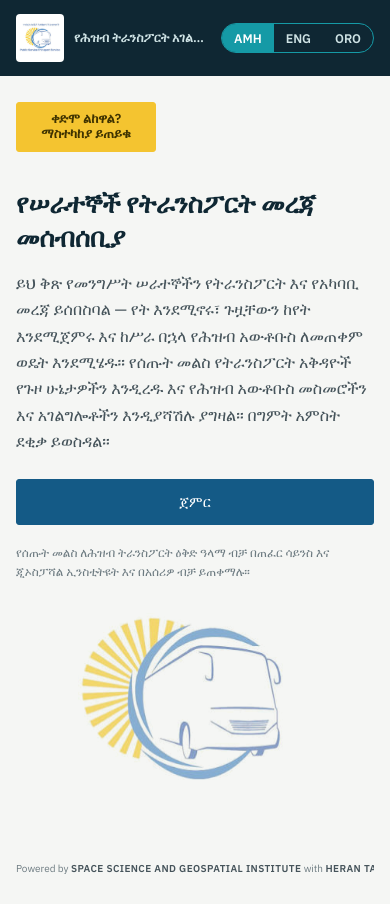
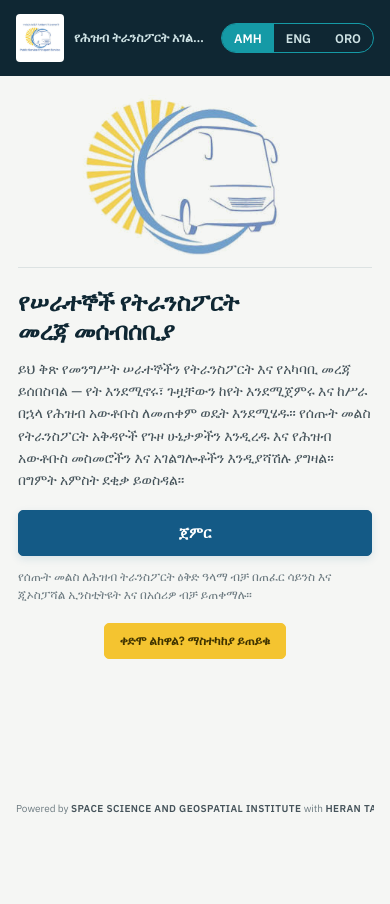
Before and after one commit to Rapmoo/TransportationPlatform-frontend, a React (Vite) app: page / in a window 390 px wide. After the commit the page ends 844 px from the top, so only its background shows below. Built offline with nearby package versions, Linux system fonts and the light colour scheme; no server answers.

Commit message:
Improve worker welcome page styling

```diff
--- a/src/index.css
+++ b/src/index.css
@@ -535,10 +535,10 @@ button:disabled {
   text-align: right;
 }
 
-/* ---- Welcome ---- */
-
-/* On desktop, the landing page is a true viewport panel: no page scroll,
-   no oversized top gap, and the footer stays inside the first screen. */
+/* ---- Welcome: balanced, equal-width two-column landing page ---- */
+
+/* Keep the welcome screen within the first viewport while giving both halves
+   exactly the same grid width. The normal form screens keep their own width. */
 .worker-app-welcome {
   height: 100%;
   min-height: 0;
@@ -547,106 +547,128 @@ button:disabled {
 
 .worker-app-welcome .worker-main-welcome {
   flex: 1 1 auto;
+  width: 100%;
+  max-width: none;
   min-height: 0;
-  max-width: 1180px;
+  padding: 16px clamp(20px, 4.2vw, 68px) 18px;
 }
 
 .worker-main-welcome {
-  max-width: 1180px;
+  max-width: none;
 }
 
 .welcome-layout {
-  position: relative;
   display: grid;
-  grid-template-columns: minmax(0, 1fr) minmax(300px, 0.82fr);
-  grid-template-areas: "content logo";
-  align-items: start;
-  gap: 48px;
+  grid-template-columns: minmax(0, 1fr) minmax(0, 1fr);
+  grid-template-areas: "logo content";
+  align-items: stretch;
+  gap: clamp(22px, 3.4vw, 54px);
+  width: 100%;
+  height: 100%;
   min-height: 0;
-  height: 100%;
-  padding: 10px 0 58px;
+  margin: 0 auto;
 }
 
 .welcome-side {
   min-width: 0;
 }
 
-.welcome-change-request {
-  position: absolute;
-  left: 0;
-  bottom: 12px;
-  z-index: 2;
-  width: auto;
-}
-
-.welcome-content {
-  grid-area: content;
-  position: relative;
-  z-index: 1;
-  text-align: left;
-  max-width: 680px;
-}
-
-.welcome-content h1 {
-  font-size: 26px;
-  color: var(--ink-900);
-  margin-bottom: 14px;
-}
-
-.welcome-content > p {
-  font-size: 16px;
-  color: var(--slate-700);
-  line-height: 1.65;
-  margin-bottom: 24px;
-}
-
-.welcome-content .welcome-privacy-note {
-  font-size: 12px;
-  color: var(--slate-500);
-  margin-top: 18px;
-  margin-bottom: 0;
-}
-
 .welcome-logo-side {
   grid-area: logo;
   display: flex;
   align-items: center;
   justify-content: center;
-  align-self: stretch;
+  min-width: 0;
+  min-height: 0;
+  border-right: 1px solid var(--slate-200);
   pointer-events: none;
 }
 
 .welcome-logo-mark {
-  width: min(100%, 360px);
+  display: block;
+  width: min(82%, 440px);
   aspect-ratio: 335 / 221;
   background-repeat: no-repeat;
   background-position: center;
   background-size: contain;
-  opacity: 0.6;
+  opacity: 0.72;
   mix-blend-mode: multiply;
   filter: none;
 }
 
-.welcome-change-request-button {
-  position: absolute;
-  left: 0;
-  bottom: 12px;
-  z-index: 3;
-  width: 170px;
-  max-width: 70%;
+.welcome-content {
+  grid-area: content;
+  display: flex;
+  align-items: center;
+  justify-content: center;
+  min-width: 0;
+  min-height: 0;
+  padding: 12px 0;
+}
+
+.welcome-content-inner {
+  width: min(100%, 560px);
+  margin: 0 auto;
+  text-align: left;
+}
+
+.welcome-content h1 {
+  max-width: 540px;
+  font-size: clamp(25px, 2.2vw, 34px);
+  line-height: 1.2;
+  color: var(--ink-900);
+  margin: 0 0 18px;
+  text-wrap: balance;
+}
+
+.welcome-content .welcome-description {
+  font-size: clamp(14.5px, 1.08vw, 16px);
+  color: var(--slate-700);
+  line-height: 1.7;
+  margin: 0 0 22px;
+}
+
+.welcome-start-button {
+  width: 100%;
+  min-height: 48px;
+  font-size: 15px;
+  font-weight: 600;
+  border-radius: 5px;
+  box-shadow: 0 3px 8px rgba(20, 90, 134, 0.12);
+}
+
+.welcome-content .welcome-privacy-note {
+  font-size: 12px;
+  color: var(--slate-500);
+  line-height: 1.55;
+  margin: 15px 0 0;
+}
+
+/* The edit action is intentionally quieter and centered beneath the text. */
+.welcome-layout .welcome-change-request-button {
+  display: flex;
+  align-items: center;
+  justify-content: center;
+  width: fit-content;
+  min-width: 180px;
+  max-width: min(100%, 250px);
+  min-height: 36px;
+  margin: 22px auto 0;
+  padding: 8px 15px;
+  border-radius: 5px;
+  background: #F4C430;
+  border: 1px solid #F4C430;
+  color: #3F3300;
+  font-size: 12px;
+  font-weight: 600;
+  line-height: 1.35;
   text-align: center;
-  min-height: 32px;
-  padding: 6px 9px;
-  background: #F4C430;
-  border-color: #F4C430;
-  color: #3F3300;
-  font-size: 11px;
-  font-weight: 600;
-  line-height: 1.15;
+  white-space: normal;
   box-shadow: none;
-}
-
-.welcome-change-request-button:hover:not(:disabled) {
+  flex: 0 1 auto;
+}
+
+.welcome-layout .welcome-change-request-button:hover:not(:disabled) {
   background: #E6B61F;
   border-color: #E6B61F;
   color: #2E2500;
@@ -680,13 +702,26 @@ button:disabled {
 }
 
 @media (max-width: 960px) and (min-width: 701px) {
+  .worker-app-welcome .worker-main-welcome {
+    padding-right: 24px;
+    padding-left: 24px;
+  }
+
   .welcome-layout {
-    grid-template-columns: minmax(0, 1fr) minmax(240px, 0.72fr);
-    gap: 28px;
+    gap: 22px;
   }
 
   .welcome-logo-mark {
-    width: 300px;
+    width: 84%;
+  }
+
+  .welcome-content h1 {
+    font-size: clamp(23px, 2.7vw, 28px);
+  }
+
+  .welcome-content .welcome-description {
+    font-size: 14px;
+    line-height: 1.6;
   }
 }
 
@@ -699,45 +734,67 @@ button:disabled {
 
   .worker-app-welcome .worker-main-welcome {
     flex: 1 1 auto;
+    width: 100%;
+    max-width: 640px;
     min-height: 0;
-  }
-
-  .worker-main-welcome {
-    max-width: 640px;
+    padding: 14px 18px 22px;
   }
 
   .welcome-layout {
     display: flex;
     flex-direction: column;
     align-items: stretch;
-    gap: 22px;
+    gap: 12px;
+    height: auto;
     min-height: 0;
-    height: auto;
-    padding: 18px 0 12px;
+  }
+
+  .welcome-logo-side {
+    order: 1;
+    min-height: 135px;
+    border-right: 0;
+    border-bottom: 1px solid var(--slate-200);
+    padding-bottom: 12px;
+  }
+
+  .welcome-logo-mark {
+    width: min(68vw, 250px);
   }
 
   .welcome-content {
-    order: 1;
-    max-width: none;
-  }
-
-  .welcome-logo-side {
     order: 2;
-    min-height: 180px;
-  }
-
-  .welcome-change-request {
-    position: static;
-  }
-
-  .welcome-change-request-button {
-    position: static;
-    align-self: flex-start;
-    margin-top: 4px;
-  }
-
-  .welcome-logo-mark {
-    width: min(75vw, 260px);
+    display: block;
+    padding: 8px 0 0;
+  }
+
+  .welcome-content-inner {
+    width: 100%;
+    max-width: 560px;
+  }
+
+  .welcome-content h1 {
+    font-size: clamp(24px, 6vw, 30px);
+    margin-bottom: 12px;
+  }
+
+  .welcome-content .welcome-description {
+    font-size: 14px;
+    line-height: 1.6;
+    margin-bottom: 18px;
+  }
+
+  .welcome-start-button {
+    min-height: 46px;
+  }
+
+  .welcome-content .welcome-privacy-note {
+    margin-top: 12px;
+  }
+
+  .welcome-layout .welcome-change-request-button {
+    margin-top: 18px;
+    min-width: 180px;
+    max-width: min(100%, 250px);
   }
 }
 
@@ -1670,10 +1727,6 @@ button:disabled {
 
 .cr-tab {
   flex: 1;
-  display: inline-flex;
-  align-items: center;
-  justify-content: center;
-  gap: 6px;
   padding: 9px 10px;
   border: 1px solid var(--slate-200);
   background: var(--white);
@@ -1893,12 +1946,3 @@ button:disabled {
   font-size: 13px;
   line-height: 1.5;
 }
-
-
-/* Keep the welcome-page correction link narrow even when the generic trigger rule loads later. */
-.welcome-layout .welcome-change-request-button {
-  width: min(140px, 70%) !important;
-  max-width: 140px !important;
-  flex: 0 0 auto;
-  box-sizing: border-box;
-}
--- a/src/steps/WelcomeStep.jsx
+++ b/src/steps/WelcomeStep.jsx
@@ -4,21 +4,10 @@ import publicTransportMark from '../assets/logos/public-transport-mark.png';
 
 export default function WelcomeStep() {
   const { t } = useLanguage();
-  const { setStep, openCorrection } = useWorkerForm();
+  const { setStep } = useWorkerForm();
 
   return (
     <div className="welcome-layout">
-      <section className="welcome-content">
-        <h1>{t('welcomeTitle')}</h1>
-        <p>{t('welcomeSubtitle')}</p>
-        <button type="button" className="btn btn-primary btn-block welcome-start-button" onClick={() => setStep(STEPS.FORM)}>
-          {t('welcomeStart')}
-        </button>
-        <p className="welcome-privacy-note">
-          {t('welcomePrivacyNote')}
-        </p>
-      </section>
-
       <aside className="welcome-side welcome-logo-side" aria-hidden="true">
         <div
           className="welcome-logo-mark"
@@ -26,13 +15,27 @@ export default function WelcomeStep() {
         />
       </aside>
 
-      <button
-        type="button"
-        className="btn btn-primary change-request-trigger welcome-change-request-button"
-        onClick={() => openCorrection(STEPS.WELCOME)}
-      >
-        {t('changeReqTitle')}
-      </button>
+      <section className="welcome-content">
+        <div className="welcome-content-inner">
+          <h1>{t('welcomeTitle')}</h1>
+          <p className="welcome-description">{t('welcomeSubtitle')}</p>
+          <button
+            type="button"
+            className="btn btn-primary btn-block welcome-start-button"
+            onClick={() => setStep(STEPS.FORM)}
+          >
+            {t('welcomeStart')}
+          </button>
+          <p className="welcome-privacy-note">{t('welcomePrivacyNote')}</p>
+          <button
+            type="button"
+            className="btn change-request-trigger welcome-change-request-button"
+            onClick={() => setStep(STEPS.CORRECTION)}
+          >
+            {t('changeReqTitle')}
+          </button>
+        </div>
+      </section>
     </div>
   );
 }
```
